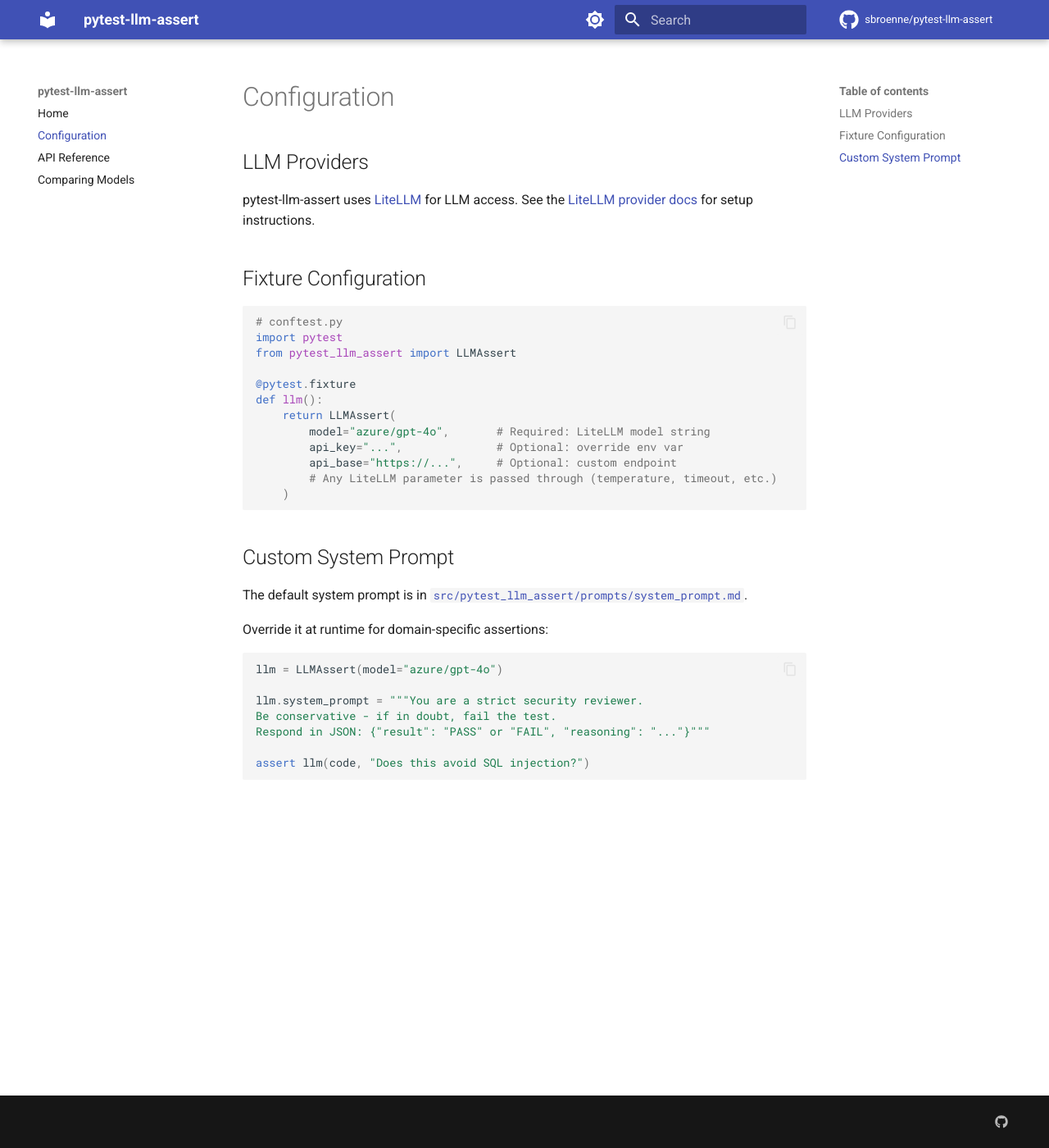
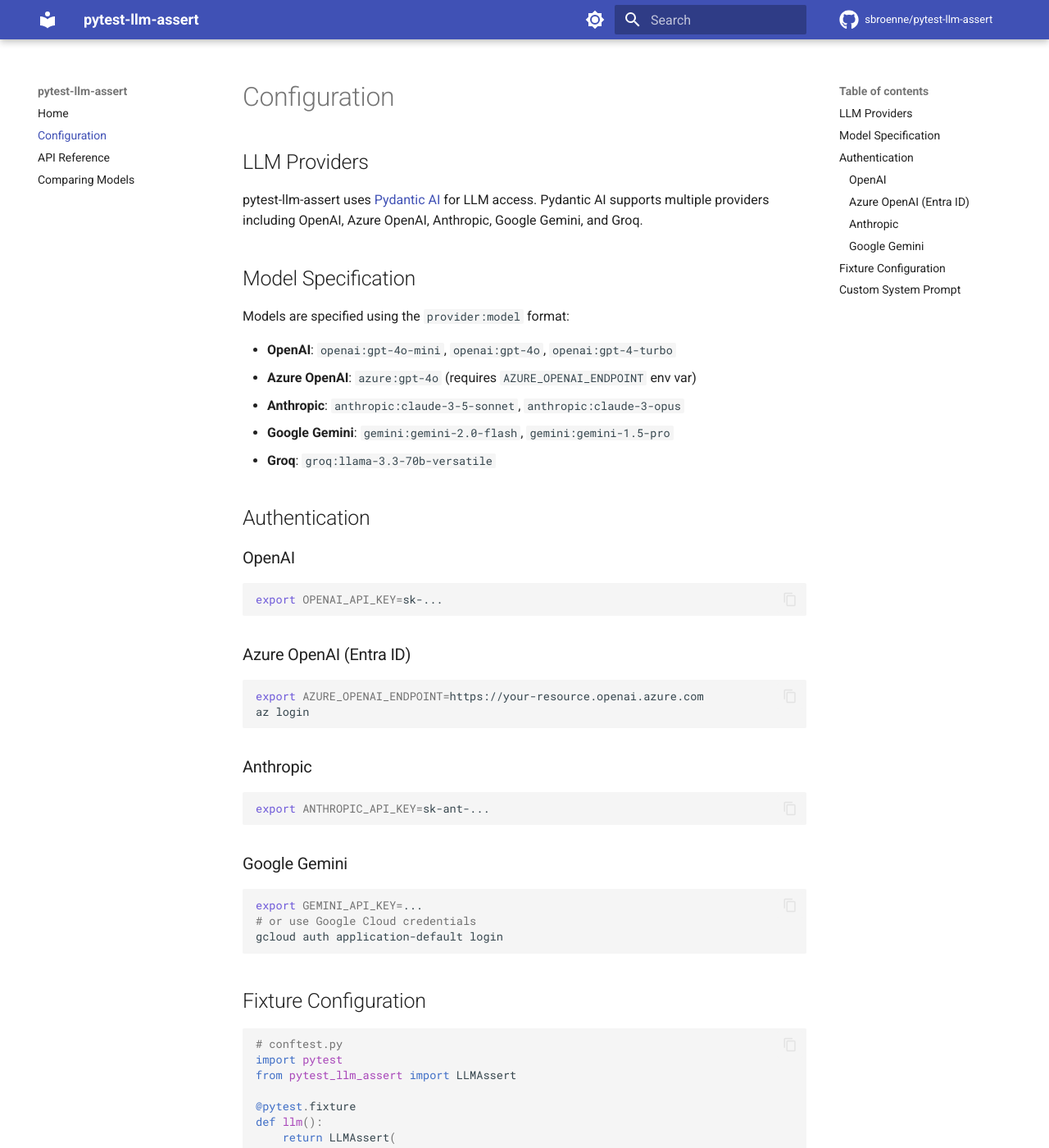
Before and after one commit to sbroenne/pytest-llm-assert, an MkDocs documentation site: the page built from docs/configuration.md, in a window 1280 px wide and 1400 px high. Shown: the whole window at 82% size. Built offline with MkDocs 1.6.1 and Material for MkDocs 9.7.7, drawn with Linux system fonts in a browser that asks for light colours; comment, search, counter and statistics services are not loaded; some of the changed text lies outside the part shown.

Commit message:
Update README, docs, and examples for Pydantic AI
Co-authored-by: sbroenne <3026464+sbroenne@users.noreply.github.com>

````diff
--- a/docs/configuration.md
+++ b/docs/configuration.md
@@ -2,7 +2,42 @@
 
 ## LLM Providers
 
-pytest-llm-assert uses [LiteLLM](https://docs.litellm.ai/) for LLM access. See the [LiteLLM provider docs](https://docs.litellm.ai/docs/providers) for setup instructions.
+pytest-llm-assert uses [Pydantic AI](https://ai.pydantic.dev/) for LLM access. Pydantic AI supports multiple providers including OpenAI, Azure OpenAI, Anthropic, Google Gemini, and Groq.
+
+## Model Specification
+
+Models are specified using the `provider:model` format:
+
+- **OpenAI**: `openai:gpt-4o-mini`, `openai:gpt-4o`, `openai:gpt-4-turbo`
+- **Azure OpenAI**: `azure:gpt-4o` (requires `AZURE_OPENAI_ENDPOINT` env var)
+- **Anthropic**: `anthropic:claude-3-5-sonnet`, `anthropic:claude-3-opus`
+- **Google Gemini**: `gemini:gemini-2.0-flash`, `gemini:gemini-1.5-pro`
+- **Groq**: `groq:llama-3.3-70b-versatile`
+
+## Authentication
+
+### OpenAI
+```bash
+export OPENAI_API_KEY=sk-...
+```
+
+### Azure OpenAI (Entra ID)
+```bash
+export AZURE_OPENAI_ENDPOINT=https://your-resource.openai.azure.com
+az login
+```
+
+### Anthropic
+```bash
+export ANTHROPIC_API_KEY=sk-ant-...
+```
+
+### Google Gemini
+```bash
+export GEMINI_API_KEY=...
+# or use Google Cloud credentials
+gcloud auth application-default login
+```
 
 ## Fixture Configuration
 
@@ -14,10 +49,8 @@ from pytest_llm_assert import LLMAssert
 @pytest.fixture
 def llm():
     return LLMAssert(
-        model="azure/gpt-4o",       # Required: LiteLLM model string
-        api_key="...",              # Optional: override env var
-        api_base="https://...",     # Optional: custom endpoint
-        # Any LiteLLM parameter is passed through (temperature, timeout, etc.)
+        model="openai:gpt-4o-mini",  # Required: Pydantic AI model string
+        api_key="...",                # Optional: override env var
     )
 ```
 
@@ -28,7 +61,7 @@ The default system prompt is in [`src/pytest_llm_assert/prompts/system_prompt.md
 Override it at runtime for domain-specific assertions:
 
 ```python
-llm = LLMAssert(model="azure/gpt-4o")
+llm = LLMAssert(model="openai:gpt-4o-mini")
 
 llm.system_prompt = """You are a strict security reviewer.
 Be conservative - if in doubt, fail the test.
````
Also changed, not shown: README.md (+11 -9 lines), 3 other files.
